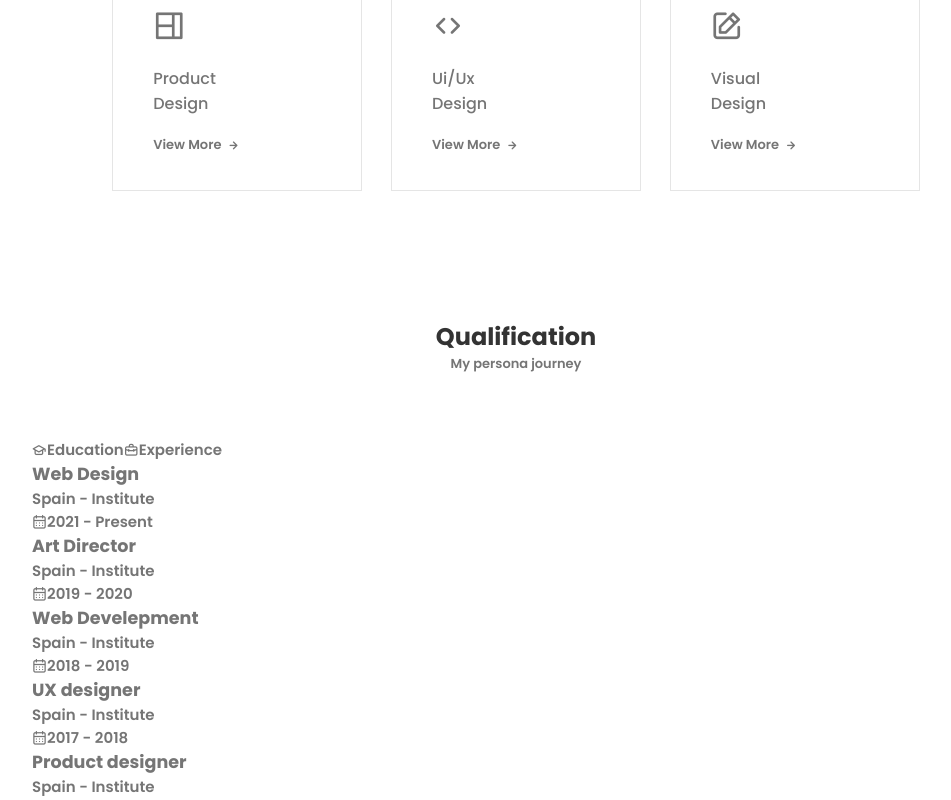
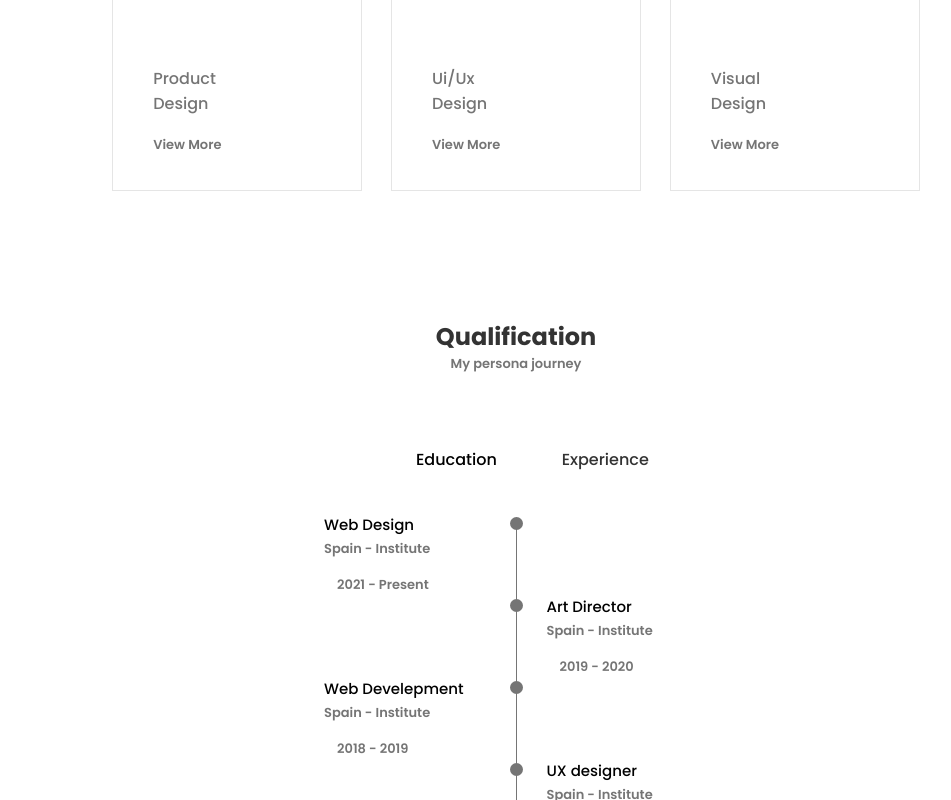
Before and after one commit to x-jirox/mi-portafolio2.0, a React (Create React App) app: page / in a window 1280 px wide. Shown: the part 2000-2800 px from the top of the page, without its empty margins (124-1075 px from the left). Built offline with nearby package versions, Linux system fonts and the light colour scheme; some icons are missing.

Commit message:
css qualification

```diff
--- a/src/App.css
+++ b/src/App.css
@@ -29,7 +29,7 @@
   --tiny-font-size: 0.625rem;
 
   /*font weight*/
-  --font-nrmal: 400;
+  --font-normal: 400;
   --font-medium: 500;
   --font-semi-bold: 600;
 
--- a/src/components/qualification/qualification.css
+++ b/src/components/qualification/qualification.css
@@ -0,0 +1,119 @@
+.qualification__container {
+    max-width: 768px;
+}
+
+.qualification__tabs {
+    display: flex;
+    justify-content: center;
+    margin-bottom: var(--mb-2);
+}
+
+.qualification__button {
+    font-size: var(--h3-font-size);
+    font-weight: var(--font-medium);
+    color: var(--title-color);
+    margin: 0 var(--mb-1);
+    cursor: pointer;
+}
+
+.qualification__button:hover {
+    color: var(--title-color-dark);
+}
+
+.qualification__icon {
+    font-size: 1.8rem;
+    margin-right: var(--mb-0-25);
+}
+
+.qualification__active {
+    color: var(--title-color-dark);
+}
+
+.qualification__sections {
+    display: grid;
+    grid-template-columns: 0.5fr;
+    justify-content: center;
+}
+
+.qualification__content {
+    display: none;
+}
+
+.qualification__content-active {
+    display: block;
+}
+
+.qualification__data {
+    display: grid;
+    grid-template-columns: 1fr max-content 1fr;
+    column-gap: 1.5rem;
+}
+
+.qualification__title {
+    font-size: var(--normal-font-size);
+    font-weight: var(--font-medium);
+    color: var(--title-color-dark);
+}
+
+.qualification__subtitle {
+    display: inline-block;
+    font-size: var(--small-font-size);
+    margin-bottom: var(--mb-1);
+}
+
+.qualification__calender {
+    font-size: var(--small-font-size);
+}
+
+.qualification__rounder {
+    display: inline-block;
+    width: 13px;
+    height: 13px;
+    background-color: var(--text-color);
+    border-radius: 50%;
+}
+
+.qualification__line {
+    display: block;
+    width: 1px;
+    height: 100%;
+    background-color: var(--text-color);
+    transform: translate(6px, -7px);
+}
+
+
+/*BREAKPOINTS*/
+/*for large devices*/
+@media screen and (max-width: 992px) {
+    .qualification__container {
+        margin-left: auto;
+        margin-right: auto;
+    }
+}
+
+/*for medium devices*/
+@media screen and (max-width: 768px) {
+    .qualification__container {
+        margin-left: var(--mb-1-5);
+        margin-right: var(--mb-1-5);
+    }
+
+    ;
+}
+
+@media screen and (max-width: 576px) {
+    .qualification__sections {
+        grid-template-columns: initial;
+    }
+
+    .qualification__button {
+        margin: 0 var(--mb-0-75);
+    }
+}
+
+/*for small devices*/
+@media screen and (max-width: 350px) {
+    .qualification__data {
+        gap: 0.5rem;
+    }
+}
--- a/src/components/qualification/qualification.jsx
+++ b/src/components/qualification/qualification.jsx
@@ -1,7 +1,12 @@
-import React from "react";
+import React, { useState } from "react";
 import "./qualification.css";
 
 const Qualification = () => {
+  const [toggleState, setToggleState] = useState(1);
+  const toggleTab = (index) => {
+    setToggleState(index);
+  };
+
   return (
     <section className="qualification section">
       <h2 className="section__title">Qualification</h2>
@@ -9,19 +14,39 @@
 
       <div className="qualification__container container">
         <div className="qualification__tabs">
-          <div className="qualification__button qualification__active button--flex">
+          <div
+            className={
+              toggleState === 1
+                ? "qualification__button qualification__active button--flex"
+                : "qualification__button button--flex"
+            }
+            onClick={() => toggleTab(1)}
+          >
             <i className="uil uil-graduation-cap qualification__icon"></i>
             Education
           </div>
 
-          <div className="qualification__button button--flex">
+          <div
+            className={
+              toggleState === 2
+                ? "qualification__button qualification__active button--flex"
+                : "qualification__button button--flex"
+            }
+            onClick={() => toggleTab(2)}
+          >
             <i className="uil uil-briefcase-alt qualification__icon"></i>
             Experience
           </div>
         </div>
 
         <div className="qualification__sections">
-          <div className="qualification__content qualification__content-active">
+          <div
+            className={
+              toggleState === 1
+                ? "qualification__content qualification__content-active"
+                : "qualification__content"
+            }
+          >
             <div className="qualification__data">
               <div>
                 <h3 className="qualification__title">Web Design</h3>
@@ -89,7 +114,13 @@
             </div>
           </div>
 
-          <div className="qualification__content">
+          <div
+            className={
+              toggleState === 2
+                ? "qualification__content qualification__content-active"
+                : "qualification__content"
+            }
+          >
             <div className="qualification__data">
               <div>
                 <h3 className="qualification__title">Product designer</h3>
```
